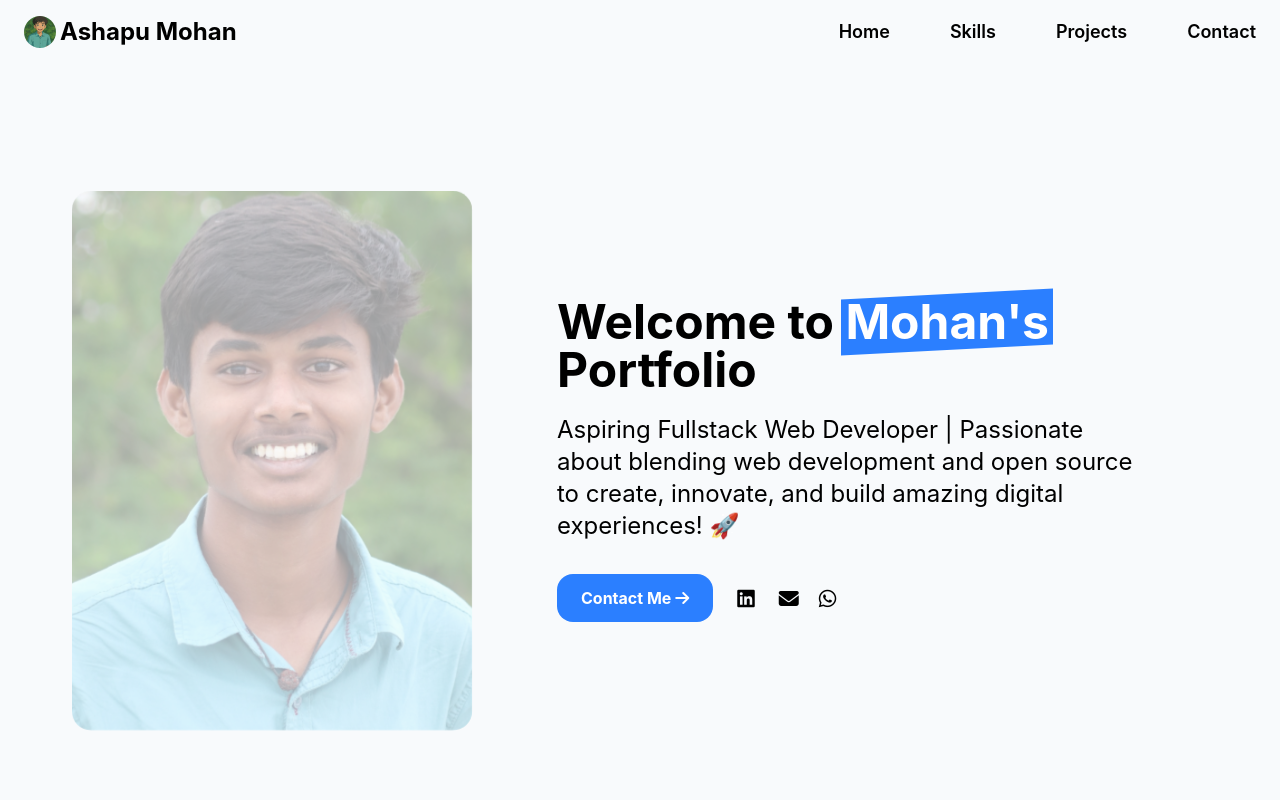
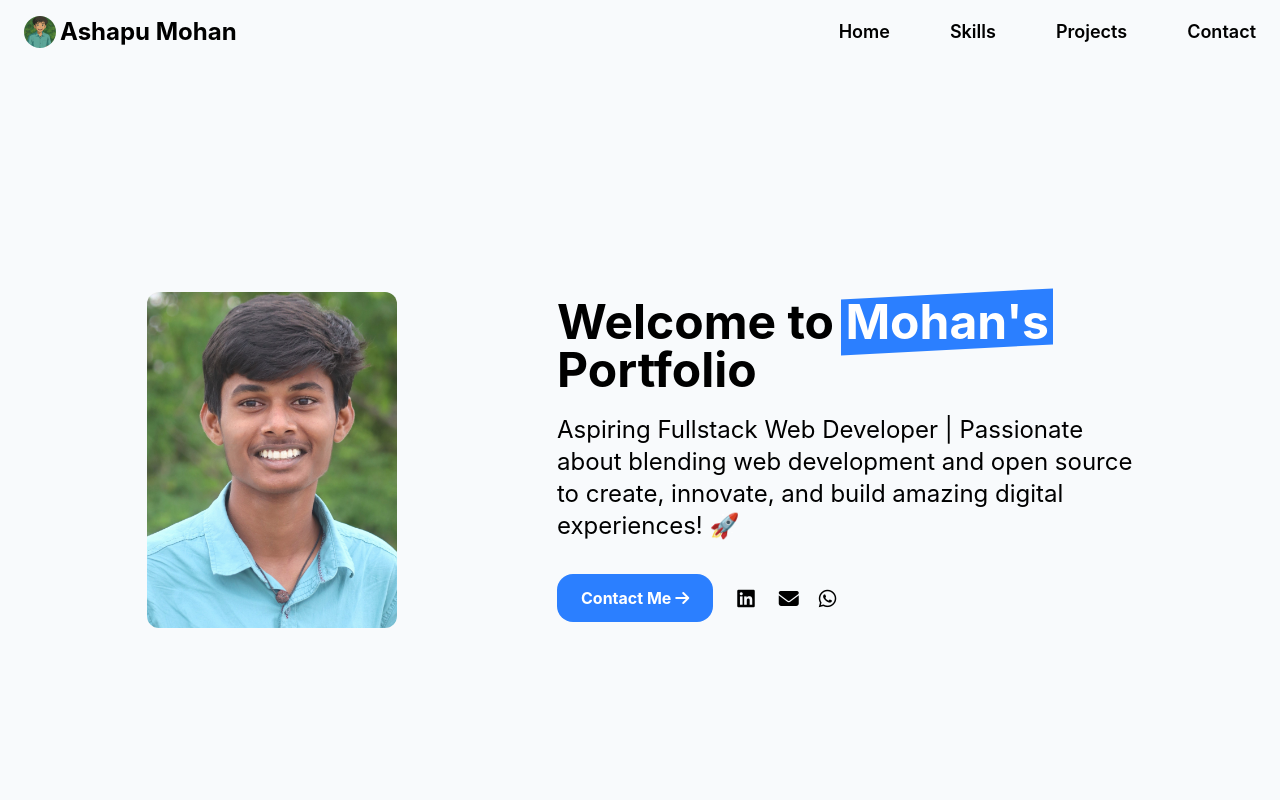
Before and after one commit to AshapuMohan/Ashapu-Mohan-Portfolio, a React (Create React App) app: page / in a window 1280 px wide. Shown: the top 800 px of the page. Built offline with nearby package versions, Linux system fonts and the light colour scheme.

Commit message:
Update HeroSection.js

```diff
--- a/src/components/HeroSection.js
+++ b/src/components/HeroSection.js
@@ -6,7 +6,7 @@ function HeroSection() {
       <img
         src='/Mohan1.jpg'
         alt='Mohan'
-        className='w-[250px] rounded-xl transition-transform duration-300 hover:scale-105 animate-ping'
+        className='w-[250px] rounded-xl transition-transform duration-300 hover:scale-105 animate-pulse'
       />
       <div className='max-w-xl text-center sm:text-left'>
         <h1 className='mb-5 text-4xl sm:text-5xl font-bold'>
```
